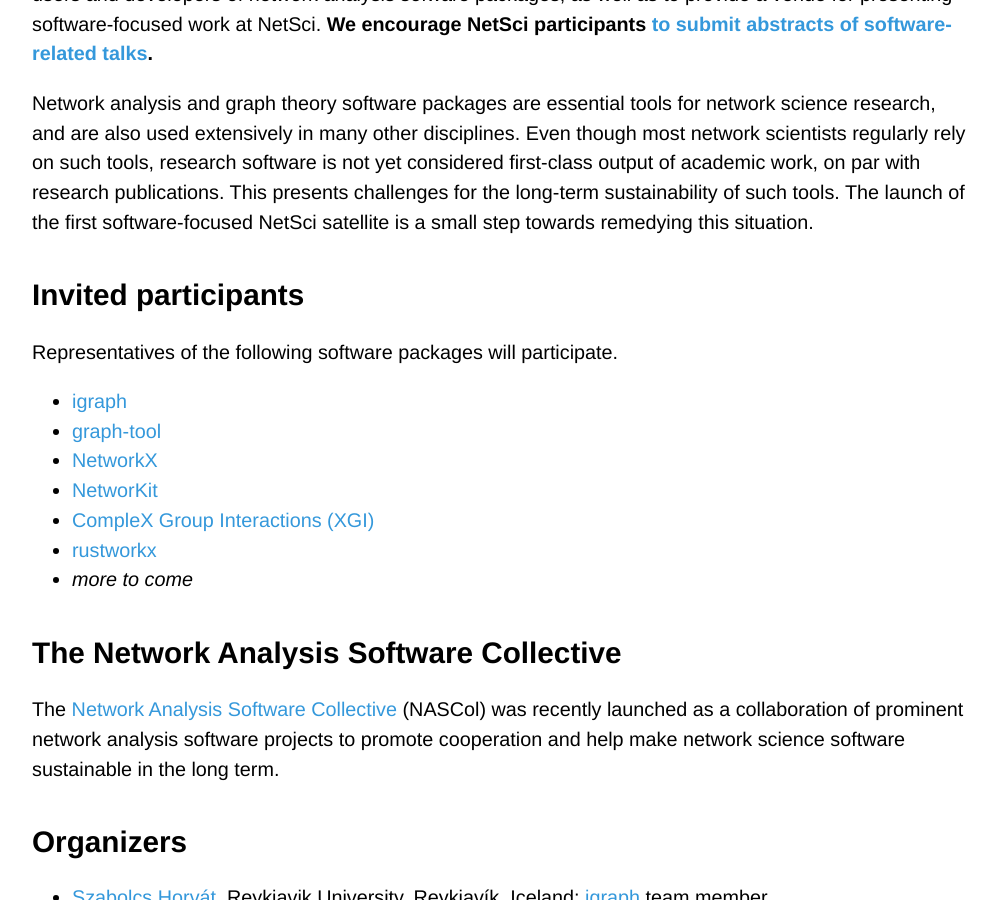
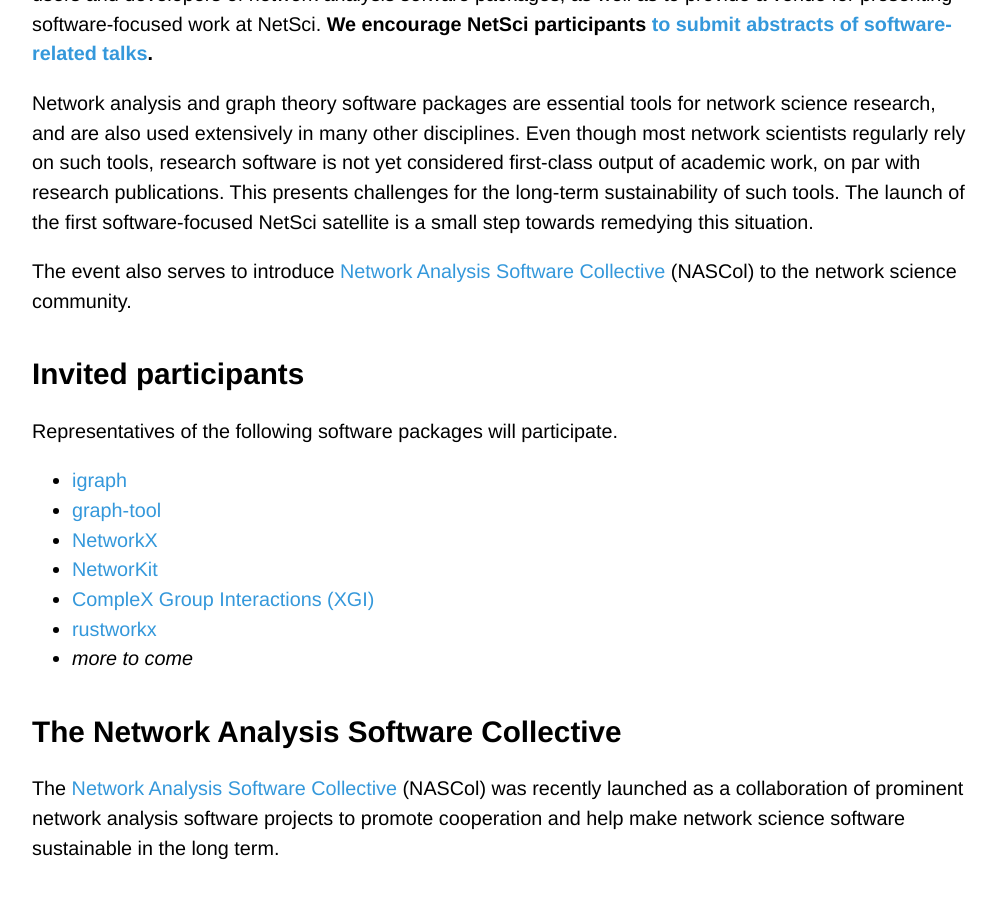
Before and after one commit to nas-col/netsci.nascol.net, a Jekyll site: the page built from index.md, in a window 1280 px wide and 900 px high, scrolled down 578 px. Shown: the whole window, without its empty margins (140-1137 px from the left). Built offline with Jekyll 4.4.1, drawn with Linux system fonts in a browser that asks for light colours; some web fonts are replaced; our own code applies the rules of GitHub Pages for plain Markdown files.

Commit message:
More promiment NASCol mention

```diff
--- a/index.md
+++ b/index.md
@@ -7,6 +7,8 @@ layout: default
 The goal of the **Satellite on Network Science Software Tools** is to facilitate communication between the users and developers of network analysis sofware packages, as well as to provide a venue for presenting software-focused work at NetSci. **We encourage NetSci participants [to submit abstracts of software-related talks](cfa).**
 
 Network analysis and graph theory software packages are essential tools for network science research, and are also used extensively in many other disciplines. Even though most network scientists regularly rely on such tools, research software is not yet considered first-class output of academic work, on par with research publications. This presents challenges for the long-term sustainability of such tools. The launch of the first software-focused NetSci satellite is a small step towards remedying this situation.
+
+The event also serves to introduce [Network Analysis Software Collective](https://nascol.net) (NASCol) to the network science community.
 
 ## Invited participants
 
```
